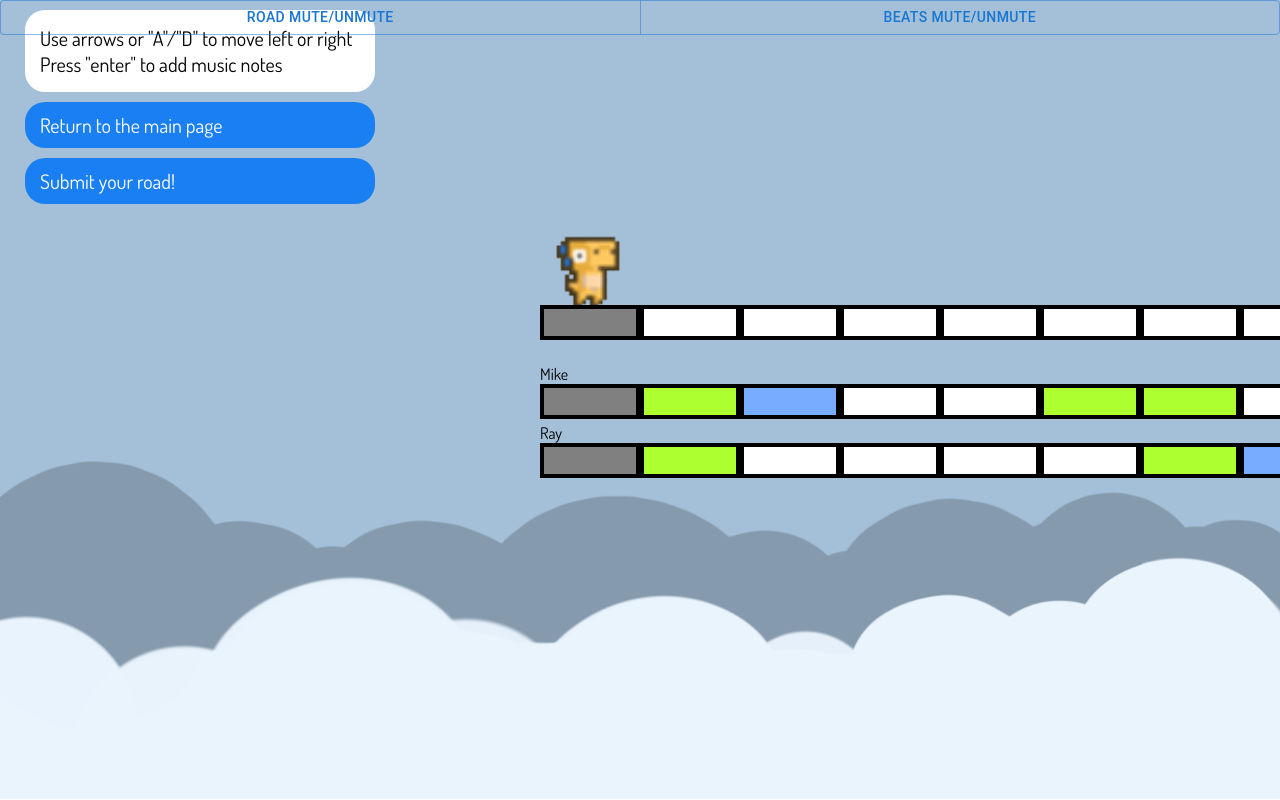
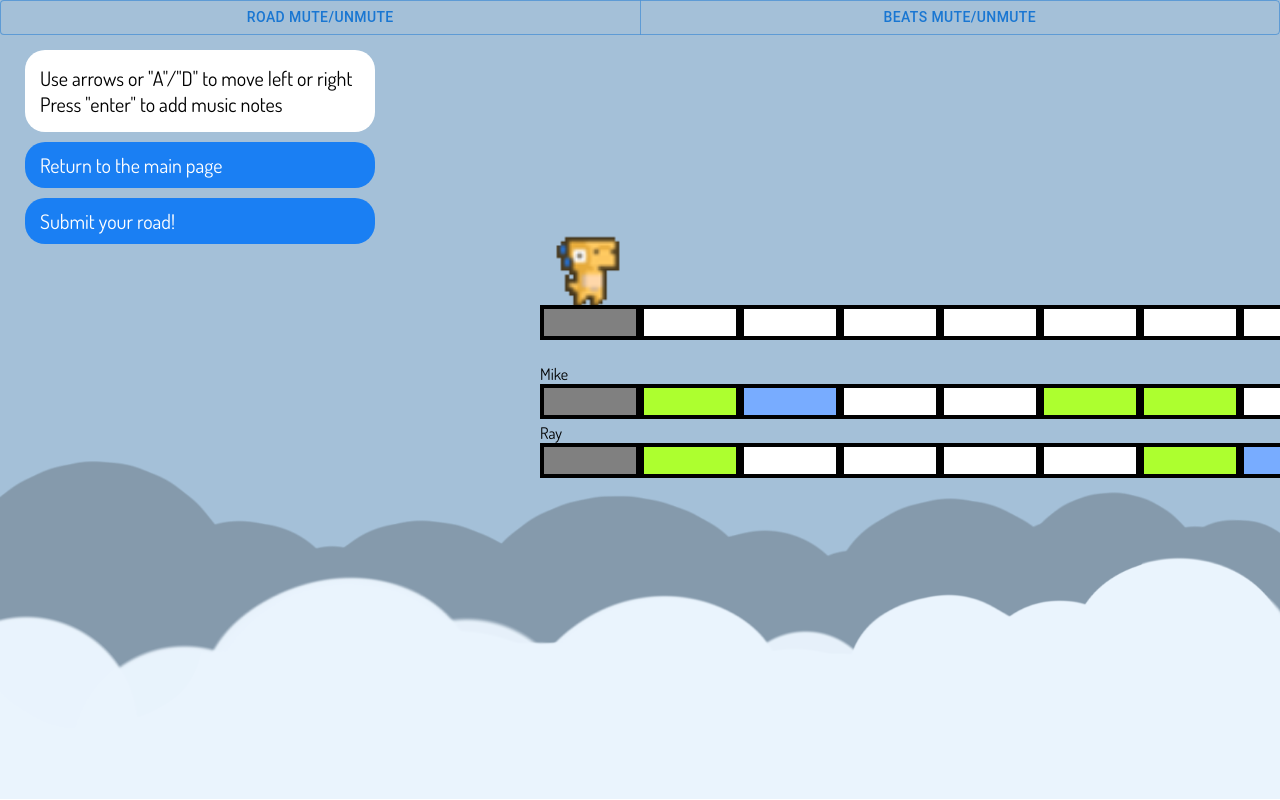
Before and after one commit to SolidifiedMike/MusicWalker, a React (Create React App) app in the folder client/: page /road in a window 1280 px wide. Built offline with nearby package versions, Linux system fonts and the light colour scheme; no server answers.

Commit message:
Change room UI position

```diff
--- a/client/src/components/Road.jsx
+++ b/client/src/components/Road.jsx
@@ -127,7 +127,7 @@ export default function Road({ roadConfig, setRoadConfig, existedRoad }) {
               // height: '300px',s
               paddingLeft: 25,
               paddingRight: 25,
-              paddingTop: 10,
+              paddingTop: 50,
               position: "fixed",
             }}
           >
```
